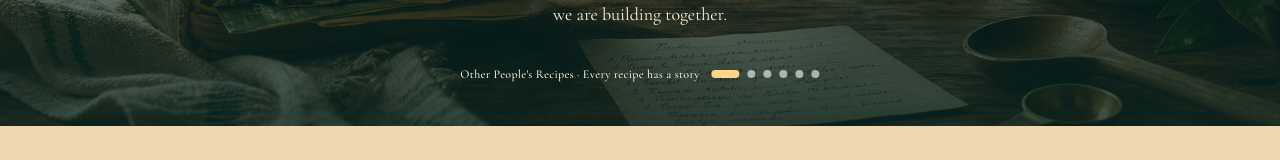
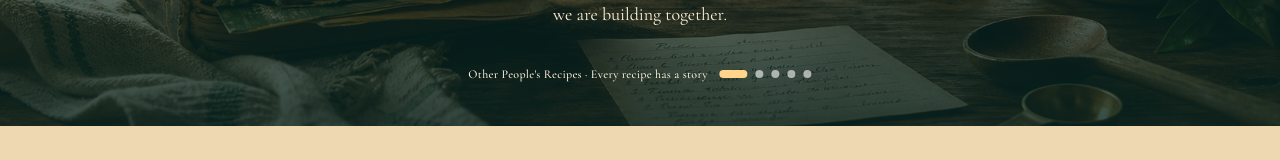
Before and after one commit to OPRUK/opr-platform, a Next.js app: page /founding-table in a window 1280 px wide. Shown: the part 356-516 px from the top of the page. Built offline with nearby package versions, Linux system fonts and the light colour scheme; no server answers.

Commit message:
Remove unfinished Bhindi carousel reference

```diff
--- a/app/components/HeroCarousel.tsx
+++ b/app/components/HeroCarousel.tsx
@@ -28,11 +28,6 @@ const slides = [
     image: "/images/recipes/krishna-vantis-baingan-ka-bharta-wide.png",
     alt: "Krishna Vanti's Baingan Ka Bharta",
     label: "Krishna Vanti's Baingan Ka Bharta · From the family kitchen",
-  },
-  {
-    image: "/images/recipes/sudeshs-bhindi-wide.png",
-    alt: "Sudesh's Bhindi",
-    label: "Sudesh's Bhindi",
   },
 ];
 
--- a/app/family-cookbook/PublishedRecipes.tsx
+++ b/app/family-cookbook/PublishedRecipes.tsx
@@ -77,9 +77,7 @@ export default function PublishedRecipes({
       category: recipe.category,
       imageUrl: recipe.photo_path
         ? supabase.storage.from("recipe-photos").getPublicUrl(recipe.photo_path).data.publicUrl
-        : recipe.title.toLowerCase().includes("sudesh") && recipe.title.toLowerCase().includes("bhindi")
-          ? "/images/recipes/sudeshs-bhindi-wide.png"
-          : null,
+        : null,
       href: `/family-cookbook/community/${recipe.id}`,
     })),
   ];
```
